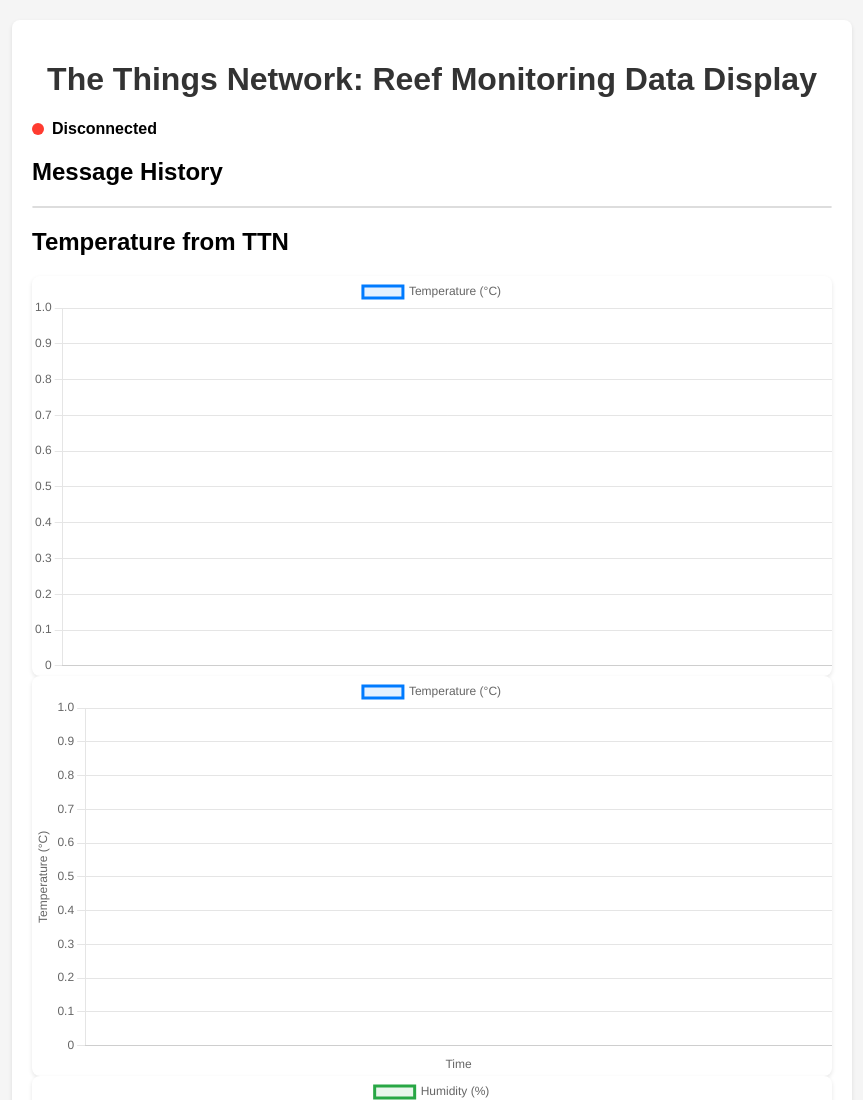
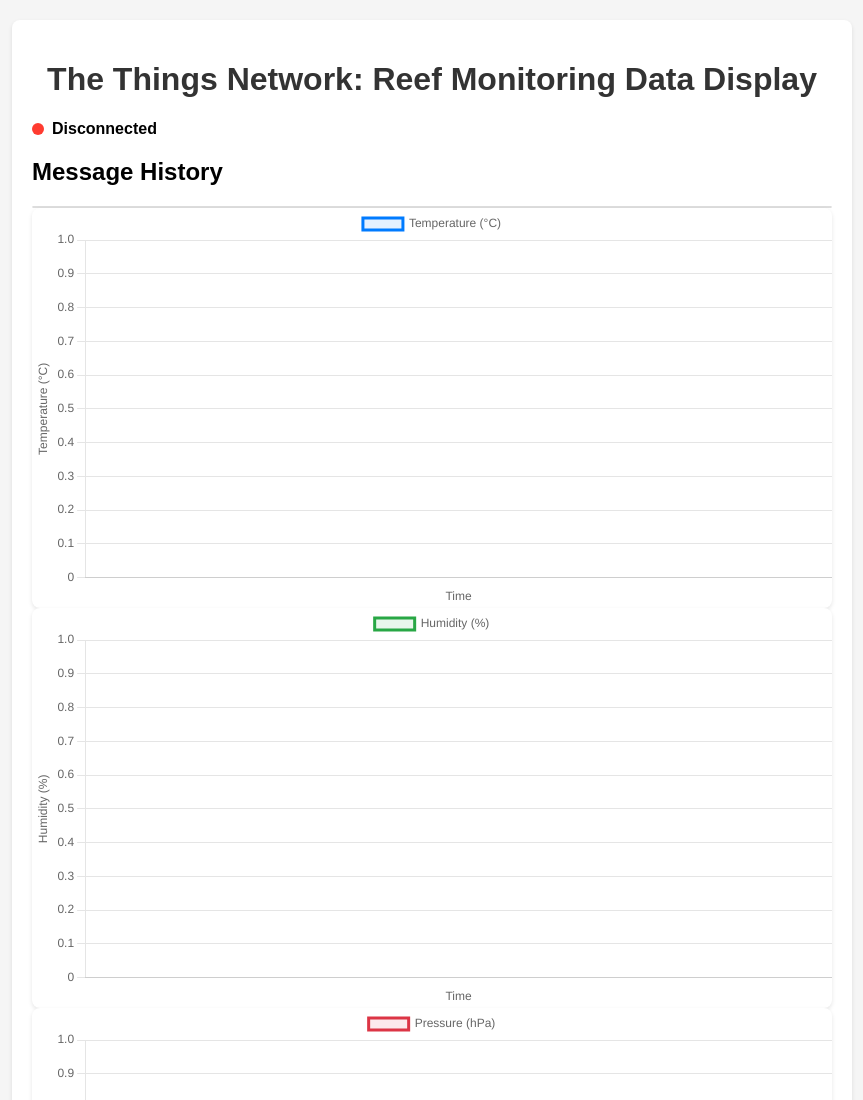
Before and after one commit to mrganther/Reef-TTN-Project, a website: page public/Index.html in a window 1280 px wide. Shown: the top 1100 px of the page, without its empty margins (208-1071 px from the left). Drawn offline with nearby package versions, Linux system fonts and the light colour scheme.

Commit message:
Removed old Temp Chart

```diff
--- a/public/Index.html
+++ b/public/Index.html
@@ -20,10 +20,10 @@
         <h2>Message History</h2>
         <div id="messageList" class="message-list"></div>
       </div>
-      <div>
+      <!-- <div>
         <h2>Temperature from TTN</h2>
         <canvas id="temperatureChartOld"></canvas>
-      </div>
+      </div>-->
       <div class="newCharts">
         <div class="chart-container">
           <canvas id="temperatureChart"></canvas>
--- a/public/css/styles.css
+++ b/public/css/styles.css
@@ -103,3 +103,7 @@
   border-radius: 8px;
   box-shadow: 0 2px 4px rgba(0, 0, 0, 0.1);
 }
+
+chart-container {
+  padding: 10px;
+}
--- a/public/js/chart.js
+++ b/public/js/chart.js
@@ -1,4 +1,3 @@
-
 const messageHistory = [];
 const MAX_MESSAGES = 50;
 
@@ -8,7 +7,7 @@
 const data = {
   humidity: [],
   pressure: [],
-  temperature: []
+  temperature: [],
 };
 const timestamps = [];
 
@@ -20,7 +19,7 @@
     label: "Temperature (°C)",
     borderColor: "#007bff",
     backgroundColor: "rgba(0, 123, 255, 0.1)",
-      yAxisLabel: "Temperature (°C)"
+    yAxisLabel: "Temperature (°C)",
   },
   {
     id: "humidityChart",
@@ -28,7 +27,7 @@
     label: "Humidity (%)",
     borderColor: "#28a745",
     backgroundColor: "rgba(40, 167, 69, 0.1)",
-      yAxisLabel: "Humidity (%)"
+    yAxisLabel: "Humidity (%)",
   },
   {
     id: "pressureChart",
@@ -36,10 +35,9 @@
     label: "Pressure (hPa)",
     borderColor: "#dc3545",
     backgroundColor: "rgba(220, 53, 69, 0.1)",
-      yAxisLabel: "Pressure (hPa)"
-    }
+    yAxisLabel: "Pressure (hPa)",
+  },
 ];
-
 
 function createChart(config) {
   const ctx = document.getElementById(config.id).getContext("2d");
@@ -67,28 +65,27 @@
           display: true,
           title: {
             display: true,
-              text: "Time"
-            }
+            text: "Time",
+          },
         },
         y: {
           display: true,
           title: {
             display: true,
-              text: config.yAxisLabel
-            }
-          }
+            text: config.yAxisLabel,
+          },
+        },
       },
       plugins: {
-          legend: { display: true }
+        legend: { display: true },
       },
     },
   });
 }
 
-const charts = chartConfigs.map(config => createChart(config));
+const charts = chartConfigs.map((config) => createChart(config));
 
 function updateAllCharts(messageHistory) {
-
   const newData = messageHistory.at(0);
   const newTemperature = newData.data.uplink_message.decoded_payload.tvoc;
   const newHumidity = newData.data.uplink_message.decoded_payload.Humidity;
@@ -110,5 +107,5 @@
   }
 
   // Update all charts
-    charts.forEach(chart => chart.update());
+  charts.forEach((chart) => chart.update());
 }
--- a/public/js/main.js
+++ b/public/js/main.js
@@ -14,7 +14,7 @@
   const timestamps = [];
 
   // Chart.js Setup
-  const ctx = document.getElementById("temperatureChartOld").getContext("2d");
+  /*const ctx = document.getElementById("temperatureChartOld").getContext("2d");
   const chart = new Chart(ctx, {
     type: "line",
     data: {
@@ -47,8 +47,7 @@
       },
       plugins: { legend: { display: true } },
     },
-  });
-
+  });*/
 
   // Connect immediately when page loads
   connectWebSocket();
@@ -92,7 +91,6 @@
             addToMessageHistory(data.payload);
 
             // Update Chart data
-
           }
 
           if (data.type === "error") {
@@ -187,12 +185,9 @@
                 `;
 
       messageList.appendChild(msgElement);
-
-
     });
 
     updateAllCharts(messageHistory);
-
   }
 
   /*function updateTemperatureChart() {
```
Lines whose indentation alone changed are shown as unchanged.
